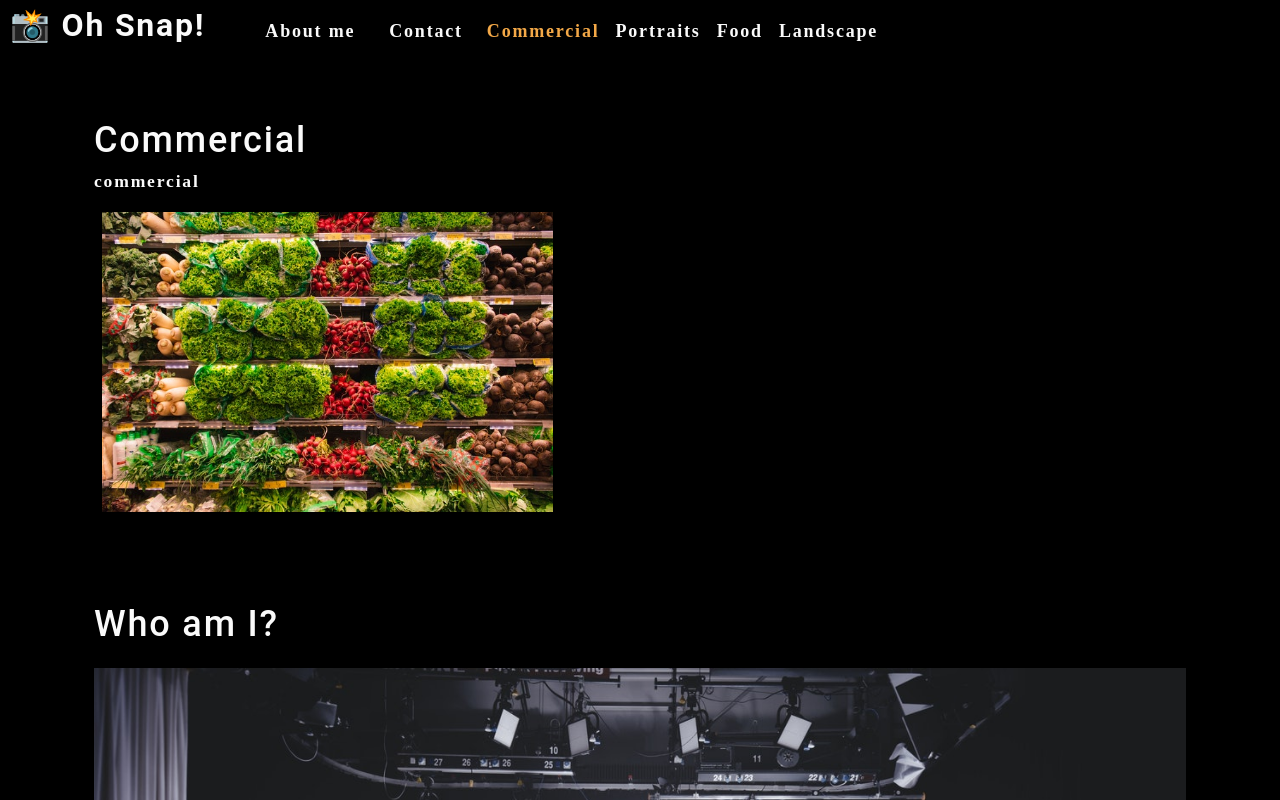
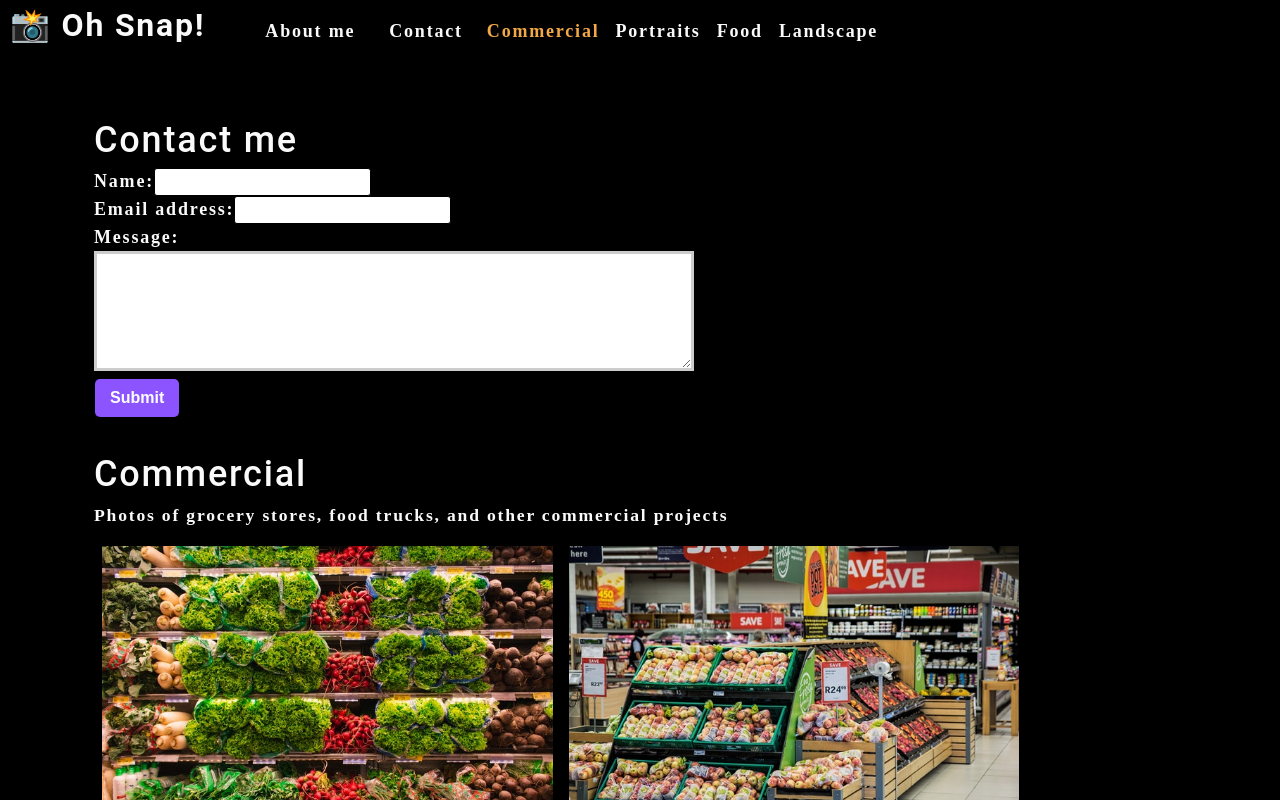
Before and after one commit to 1hoppy1/React-Portfolio, a React (Create React App) app: page / in a window 1280 px wide. Shown: the top 800 px of the page. Built offline with nearby package versions, Linux system fonts and the light colour scheme.

Commit message:
submit form front end done

```diff
--- a/src/App.js
+++ b/src/App.js
@@ -6,6 +6,7 @@
 import Nav from './components/Nav';
 // import Projects from './components/Projects';
 import Gallery from "./components/Gallery";
+import ContactForm from "./components/Contact";
 
 
 function App() {
@@ -28,12 +29,11 @@
         setCurrentCategory={setCurrentCategory}
         currentCategory={currentCategory}
       ></Nav>
-      <main>
-        <div>
-          <Gallery></Gallery>
-          <About></About>
-        </div>
-      </main>
+<main>
+  <ContactForm></ContactForm>
+  <Gallery currentCategory={currentCategory}></Gallery>
+  <About></About>
+</main>
     </div>
   );
 }
--- /dev/null
+++ b/src/components/Contact/index.js
@@ -0,0 +1,41 @@
+import React, { useState } from 'react';
+
+function ContactForm() {
+
+    const [formState, setFormState] = useState({ name: '', email: '', message: '' });
+    const { name, email, message } = formState;
+
+    function handleChange(e) {
+        setFormState({...formState, [e.target.name]: e.target.value })
+    }
+
+//      console.log(formState);
+
+function handleSubmit(e) {
+    e.preventDefault();
+    console.log(formState);
+  }
+
+    return (
+        <section>
+          <h1>Contact me</h1>
+          <form id="contact-form" onSubmit={handleSubmit}>
+            <div>
+              <label htmlFor="name">Name:</label>
+              <input type="text" defaultValue={name} onChange={handleChange} name="name" />
+            </div>
+            <div>
+              <label htmlFor="email">Email address:</label>
+              <input type="email" defaultValue={email} name="email" onChange={handleChange} />
+            </div>
+            <div>
+              <label htmlFor="message">Message:</label>
+              <textarea name="message" defaultValue={message} onChange={handleChange} rows="5" />
+            </div>
+            <button type="submit">Submit</button>
+          </form>
+        </section>
+    );
+}
+
+export default ContactForm;
--- a/src/components/Gallery/index.js
+++ b/src/components/Gallery/index.js
@@ -1,25 +1,16 @@
-import React from "react";
+import React from 'react';
+import PhotoList from '../PhotoList';
 import { capitalizeFirstLetter } from '../../utils/helpers';
-import photo from "../../assets/small/commercial/0.jpg";
 
-function Gallery(props) {
-  const currentCategory = {
-    name: "commercial",
-    description:
-      "Photos of grocery stores, food trucks, and other commercial projects",
-  };
+function Gallery({ currentCategory }) {
+  const { name, description } = currentCategory;
   return (
     <section>
-      <h1>{capitalizeFirstLetter(currentCategory.name)}</h1>
-      <p>{currentCategory.name}</p>
-      <div className="flex-row">
-          <img
-            src={photo}
-            alt="Commercial Example"
-            className="img-thumbnail mx-1"
-          />
-      </div>
+      <h1 data-testid="h1tag">{capitalizeFirstLetter(name)}</h1>
+      <p>{description}</p>
+      <PhotoList category={currentCategory.name} />
     </section>
   );
 }
+
 export default Gallery;
--- /dev/null
+++ b/src/components/PhotoList/index.js
@@ -0,0 +1,122 @@
+import React, { useState } from 'react';
+//import Modal from '../Modal';
+
+const PhotoList = ({ category }) => {
+
+  const [photos] = useState([
+    {
+      name: 'Grocery aisle',
+      category: 'commercial',
+      description: 'Lorem ipsum dolor sit amet, consectetur adipiscing elit. Nunc ultricie',
+    },
+    {
+      name: 'Grocery booth',
+      category: 'commercial',
+      description: 'Lorem ipsum dolor sit amet, consectetur adipiscing elit. Nunc ultricie',
+    },
+    {
+      name: 'Building exterior',
+      category: 'commercial',
+      description: 'Lorem ipsum dolor sit amet, consectetur adipiscing elit. Nunc ultricie',
+    },
+    {
+      name: 'Restaurant table',
+      category: 'commercial',
+      description: 'Lorem ipsum dolor sit amet, consectetur adipiscing elit. Nunc ultricie',
+    },
+    {
+      name: 'Cafe interior',
+      category: 'commercial',
+      description: 'Lorem ipsum dolor sit amet, consectetur adipiscing elit. Nunc ultricie',
+    },
+    {
+      name: 'Cat green eyes',
+      category: 'portraits',
+      description: 'Lorem ipsum dolor sit amet, consectetur adipiscing elit. Nunc ultricie',
+    },
+    {
+      name: 'Green parrot',
+      category: 'portraits',
+      description: 'Lorem ipsum dolor sit amet, consectetur adipiscing elit. Nunc ultricie',
+    },
+    {
+      name: 'Yellow macaw',
+      category: 'portraits',
+      description: 'Lorem ipsum dolor sit amet, consectetur adipiscing elit. Nunc ultricie',
+    },
+    {
+      name: 'Pug smile',
+      category: 'portraits',
+      description: 'Lorem ipsum dolor sit amet, consectetur adipiscing elit. Nunc ultricie',
+    },
+    {
+      name: 'Pancakes',
+      category: 'food',
+      description: 'Lorem ipsum dolor sit amet, consectetur adipiscing elit. Nunc ultricie',
+    },
+    {
+      name: 'Burrito',
+      category: 'food',
+      description: 'Lorem ipsum dolor sit amet, consectetur adipiscing elit. Nunc ultricie',
+    },
+    {
+      name: 'Scallop pasta',
+      category: 'food',
+      description: 'Lorem ipsum dolor sit amet, consectetur adipiscing elit. Nunc ultricie',
+    },
+    {
+      name: 'Burger',
+      category: 'food',
+      description: 'Lorem ipsum dolor sit amet, consectetur adipiscing elit. Nunc ultricie',
+    },
+    {
+      name: 'Fruit bowl',
+      category: 'food',
+      description: 'Lorem ipsum dolor sit amet, consectetur adipiscing elit. Nunc ultricie',
+    },
+    {
+      name: 'Green river',
+      category: 'landscape',
+      description: 'Lorem ipsum dolor sit amet, consectetur adipiscing elit. Nunc ultricie',
+    },
+    {
+      name: 'Docks',
+      category: 'landscape',
+      description: 'Lorem ipsum dolor sit amet, consectetur adipiscing elit. Nunc ultricie',
+    },
+    {
+      name: 'Panoramic village by sea',
+      category: 'landscape',
+      description: 'Lorem ipsum dolor sit amet, consectetur adipiscing elit. Nunc ultricie',
+    },
+    {
+      name: 'Domestic landscape',
+      category: 'landscape',
+      description: 'Lorem ipsum dolor sit amet, consectetur adipiscing elit. Nunc ultricie',
+    },
+    {
+      name: 'Park bench',
+      category: 'landscape',
+      description: 'Lorem ipsum dolor sit amet, consectetur adipiscing elit. Nunc ultricie',
+    },
+  ]);
+
+  const currentPhotos = photos.filter((photo) => photo.category === category);
+
+  return (
+    <div>
+      <div className="flex-row">
+        {currentPhotos.map((image, i) => (
+          <img
+            src={require(`../../assets/small/${category}/${i}.jpg`)}
+            alt={image.name}
+            className="img-thumbnail mx-1"
+            key={image.name}
+          />
+        ))}
+      </div>
+    </div>
+  );
+};
+
+export default PhotoList;
```
